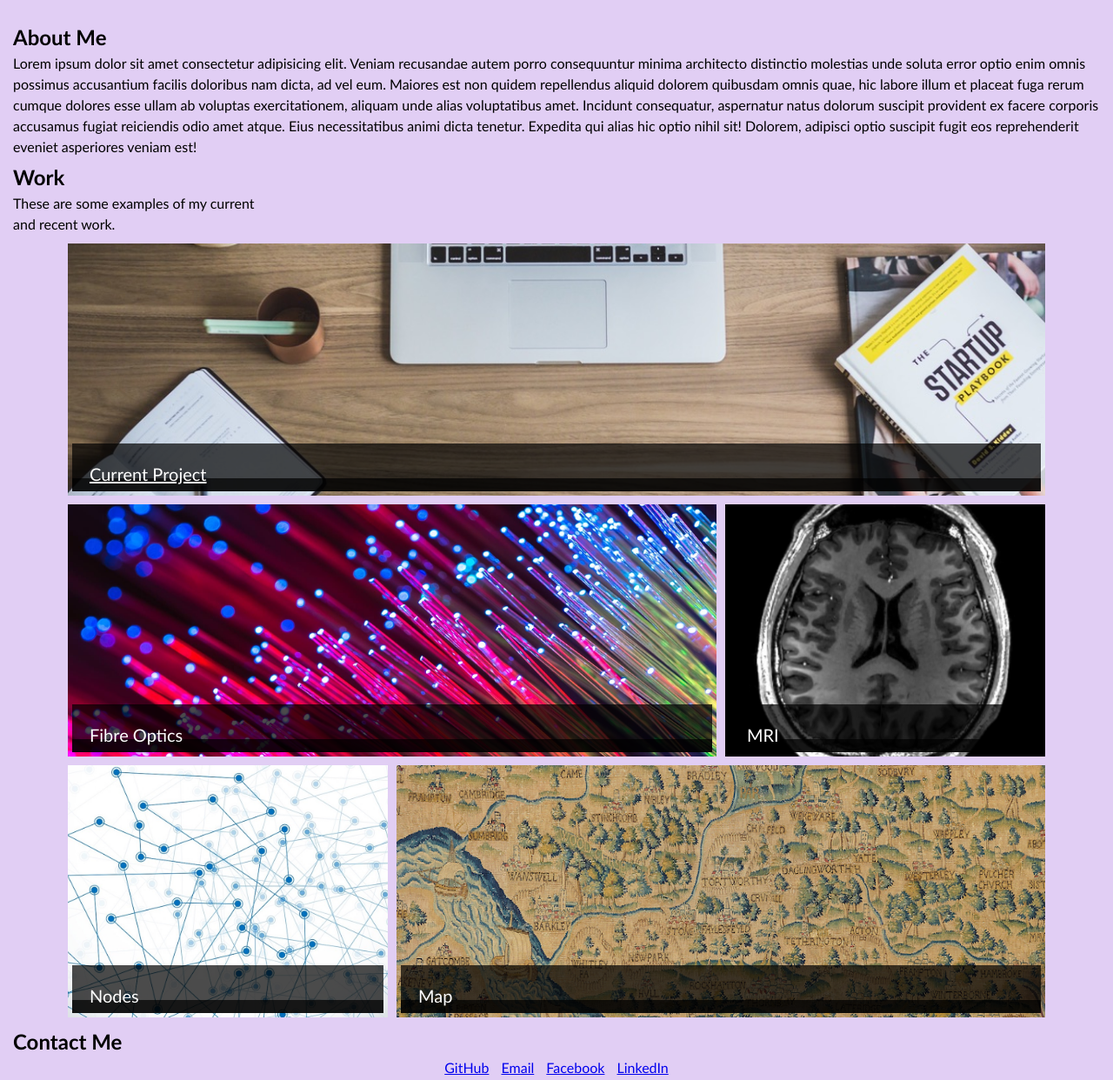
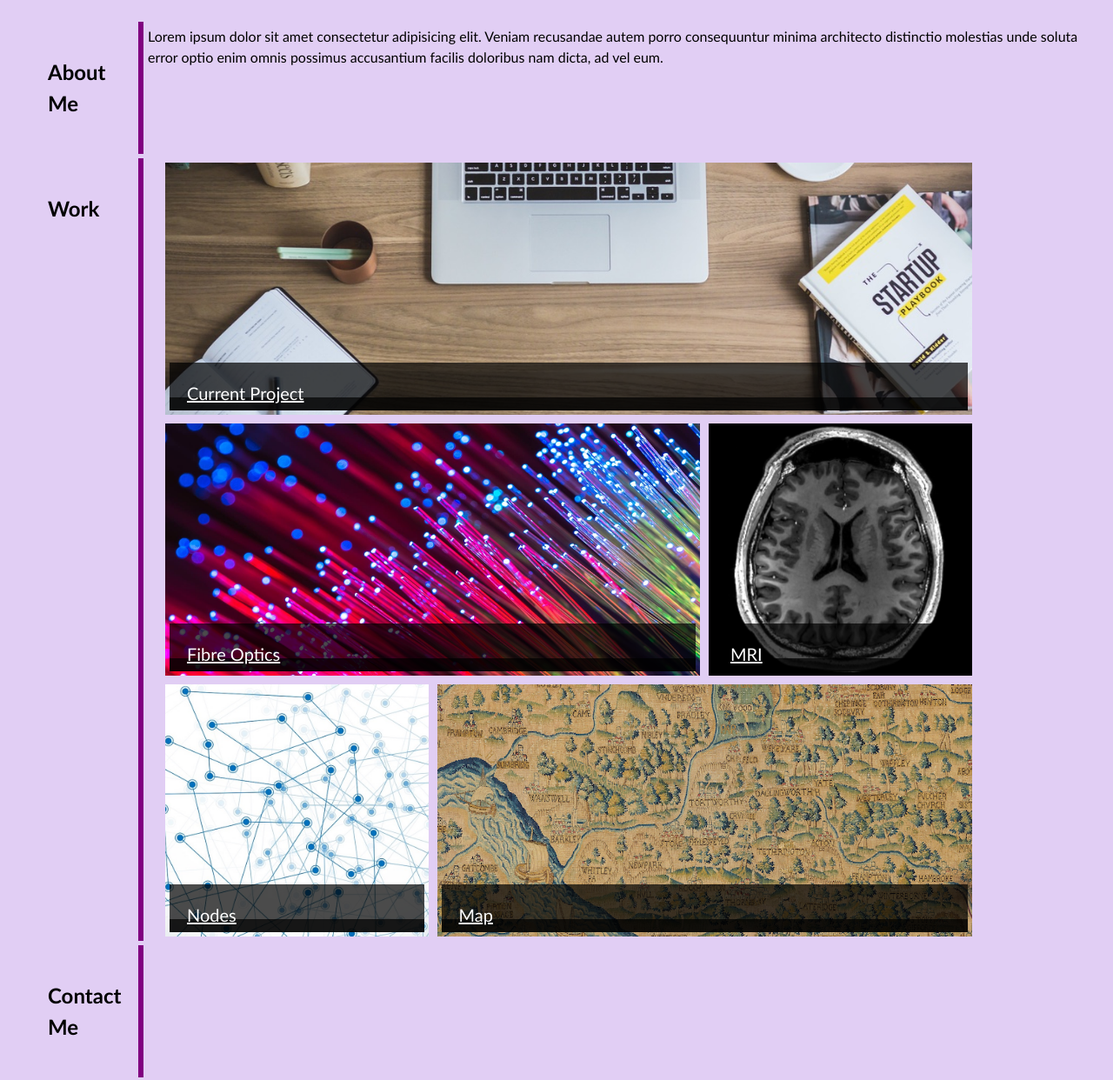
Before and after one commit to kabuzo13/challenge-2, a plain HTML site: page index.html in a window 1280 px wide. Shown: the part 470-1712 px from the top of the page at 87% size. Drawn offline with Linux system fonts and the light colour scheme.

Commit message:
formatted page, filled in the README, manipulated margins and padding

```diff
--- a/css/style.css
+++ b/css/style.css
@@ -58,17 +58,21 @@ header nav ul {
   font-display: center;
 }
 
-h1,
-h2,
-h3,
-h4,
-h5,
-h6 {
-  margin: 0;
+.leftHeading {
+  margin: 0px 0px 0px 0px;
+  border-right: purple solid 6px;
+  padding: 40px;
+  width: 150px;
 }
 
 p {
-  margin: 0;
+  /* margin: 0px 0px 0px 10px;
+  border-left: purple solid 6px;
+  padding: 5px; */
+}
+
+.page {
+  display:flex;
 }
 
 .page-wrapper h2 {
@@ -77,7 +81,7 @@ p {
 
 .subHeading {
   border-bottom: 2px;
-  width: 300px;
+  display: flex;
 }
 
 .heading {
@@ -101,7 +105,8 @@ p {
 }
 
 #work-grid {
-    margin: 0px 5%;
+    margin: 0px 0px 0px 20px;
+    width: 75%;
     display: grid;
     grid-template-rows: 300px 300px 300px;
     grid-template-columns: 1fr 1fr 1fr;
--- a/index.html
+++ b/index.html
@@ -38,40 +38,37 @@
   <main class="page-wrapper">
     <!-- about me -->
     <section class="page" id="about">
-      <h2>About Me</h2>
+      <h2 class="leftHeading">About Me</h2>
       <p>
-        Lorem ipsum dolor sit amet consectetur adipisicing elit. Veniam recusandae autem porro consequuntur minima architecto distinctio molestias unde soluta error optio enim omnis possimus accusantium facilis doloribus nam dicta, ad vel eum. Maiores est non quidem repellendus aliquid dolorem quibusdam omnis quae, hic labore illum et placeat fuga rerum cumque dolores esse ullam ab voluptas exercitationem, aliquam unde alias voluptatibus amet. Incidunt consequatur, aspernatur natus dolorum suscipit provident ex facere corporis accusamus fugiat reiciendis odio amet atque. Eius necessitatibus animi dicta tenetur. Expedita qui alias hic optio nihil sit! Dolorem, adipisci optio suscipit fugit eos reprehenderit eveniet asperiores veniam est!
+        Lorem ipsum dolor sit amet consectetur adipisicing elit. Veniam recusandae autem porro consequuntur minima architecto distinctio molestias unde soluta error optio enim omnis possimus accusantium facilis doloribus nam dicta, ad vel eum.
       </p>
     </section>
 
     <!-- portfolio container -->
     <div class="subHeading" id="work">
-      <h2>Work</h2>
-      <p>
-        These are some examples of my current and recent work.
-      </p>
-    </div>
+      <h2 class="leftHeading">Work</h2>
       <section class="page-section" id="work-grid">
       <div id="laptop" class="page-section">
         <a href="https://kabuzo13.github.io/challenge-1/" target="_blank" class="heading">Current Project</a>
       </div>
       <div id="fibreoptic" class="page-section">
-        <div class="heading">Fibre Optics</div>
+        <a href="#" class="heading">Fibre Optics</a>
       </div>
       <div id="nodes" class="page-section">
-        <div class="heading">Nodes</div>
+        <a href="#" class="heading">Nodes</a>
       </div>
       <div id="mri" class="page-section">
-        <div class="heading">MRI</div>
+        <a href="#" class="heading">MRI</a>
       </div>
       <div id="map" class="page-section">
-        <div class="heading">Map</div>
+        <a href="#" class="heading">Map</a>
       </div>
-    </section>
+      </section>
+    </div>
 
     <!-- contact -->
     <section class="page-section-contact" id="contact">
-      <h2>Contact Me</h2>
+      <h2 class="leftHeading">Contact Me</h2>
       <p>
         <a href="https://github.com/kabuzo13" target="_blank">GitHub</a>
         <a href="#" target="_blank">Email</a>
```
Also changed, not shown: 1 other file.
